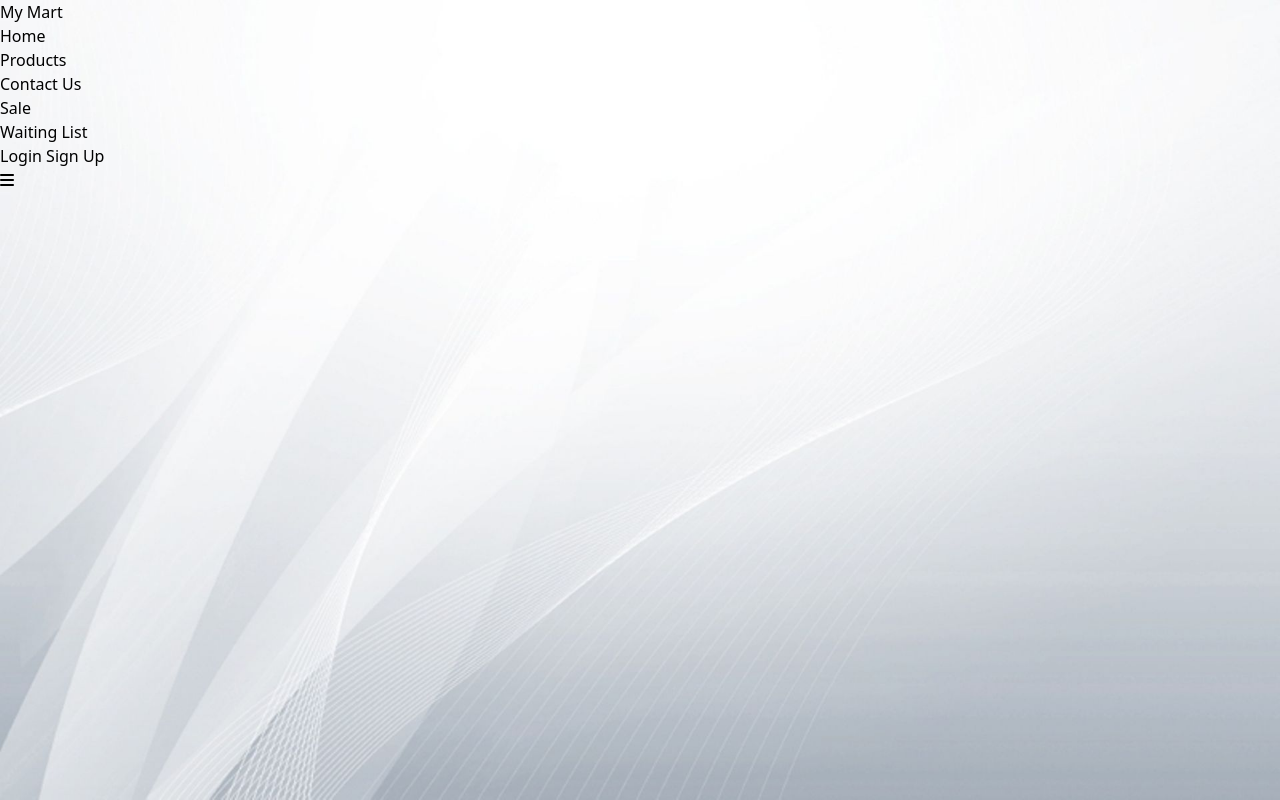
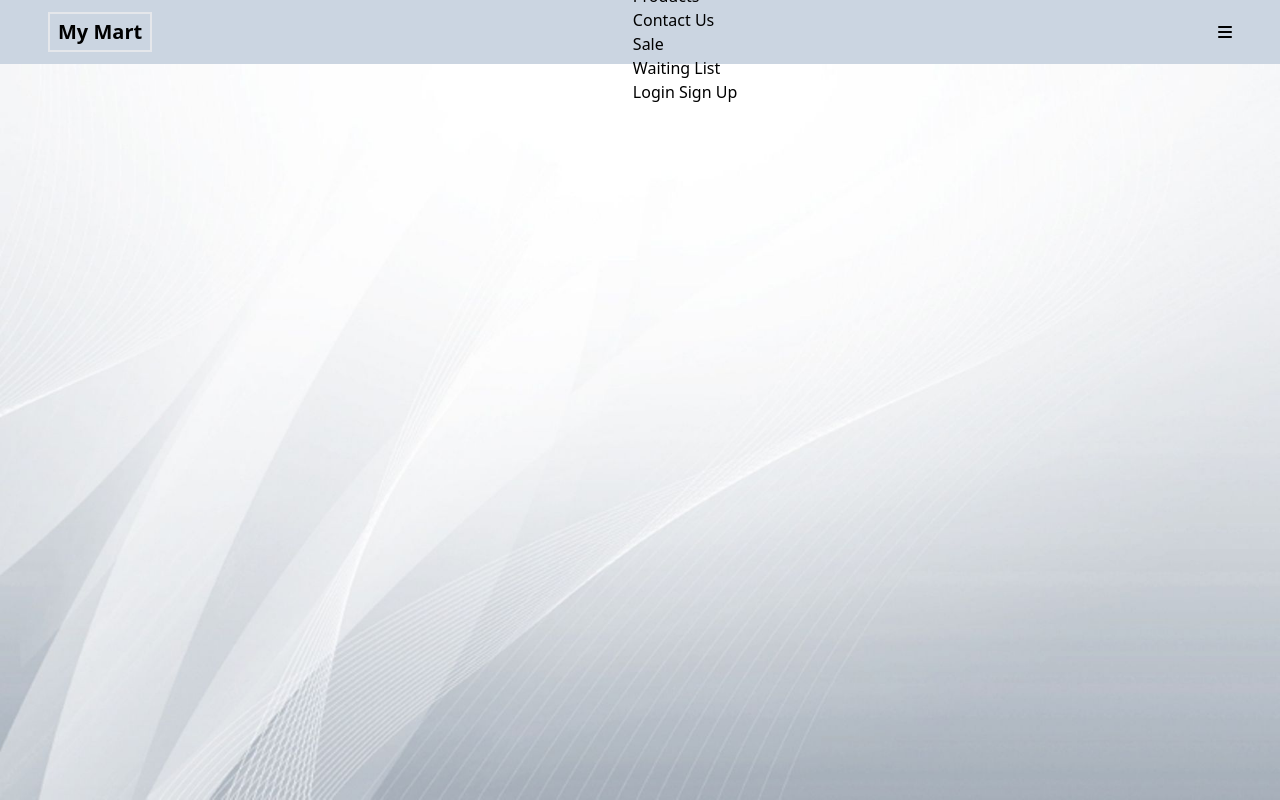
Before and after one commit to reuben-germain/tailwind-css, a website built with Vite: page index.html in a window 1280 px wide. Built offline with nearby package versions, Linux system fonts and the light colour scheme.

Commit message:
added more classes to the nav & a tag

```diff
--- a/index.html
+++ b/index.html
@@ -9,9 +9,9 @@
     <title>Navigation Bar</title>
 </head>
 <body class="bg-[url(./images/bg-img.jpg)] bg-cover bg-center h-screen">
-    <header>
-        <nav>
-            <a href="#">My Mart</a>
+    <header class="bg-slate-300">
+        <nav class="flex items-center justify-between px-12 h-16">
+            <a href="#" class="text-xl font-bold border-2 px-2 py-1">My Mart</a>
             <div>
                 <ul>
                     <li>Home</li>
```
